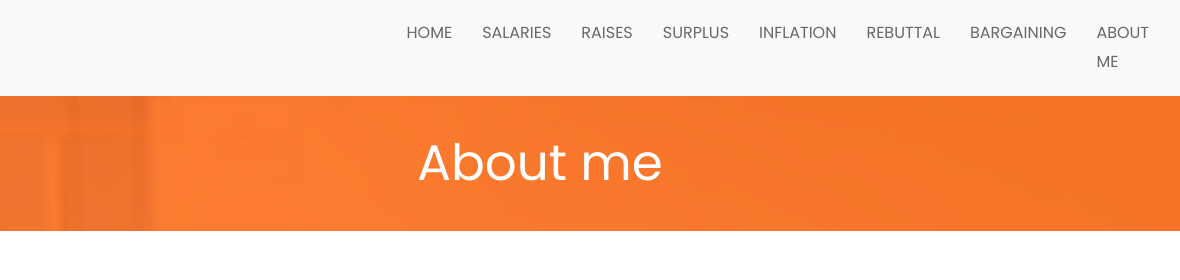
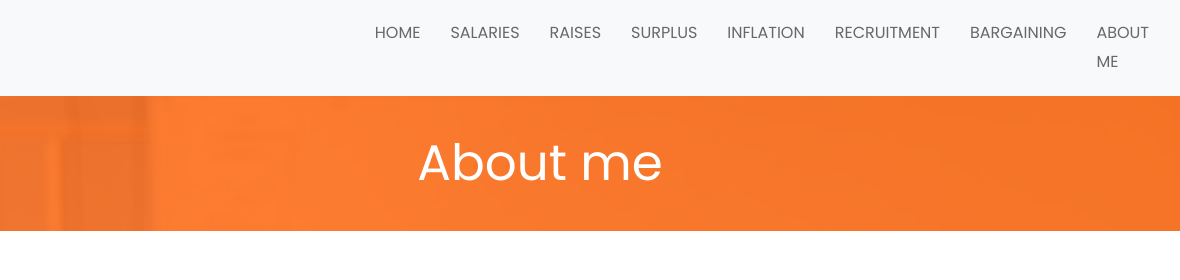
Before and after one commit to gjohnsonfoothill/APT, a plain HTML site: page aboutme.html in a window 1280 px wide. Shown: the top 280 px of the page, 100-1280 px from the left. Drawn offline with nearby package versions, Linux system fonts and the light colour scheme; a script that the page names is missing; files whose address does not match are found by name.

Commit message:
Update aboutme.html

```diff
--- a/aboutme.html
+++ b/aboutme.html
@@ -56,7 +56,7 @@
                     <a class="nav-link" href="inflation.html">INFLATION</a>
                 </li>
                 <li class="nav-item">
-					<a class="nav-link" href="Rebuttal.html">REBUTTAL</a>
+                    <a class="nav-link" href="Rebuttal.html">RECRUITMENT</a>
                 </li>
                 <li class="nav-item">
                     <a class="nav-link" href="Bargaining.html">BARGAINING</a>
```
Lines whose indentation alone changed are shown as unchanged.
